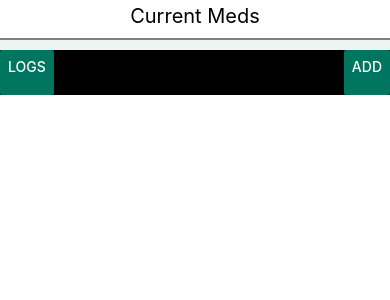
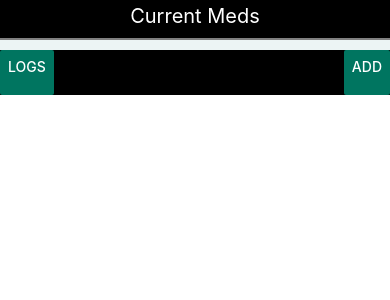
Before and after one commit to sthiessen98/med-tracker, a React Native app: screen / in a window 390 px wide. Shown: the top 300 px of the page. Built offline with nearby package versions, Linux system fonts and the light colour scheme.

Commit message:
Removed styling based on preferred color scheme

```diff
--- a/src/Components/ScreenHeader.tsx
+++ b/src/Components/ScreenHeader.tsx
@@ -6,8 +6,8 @@ interface IScreenHeaderProps{
 
 function ScreenHeader({title}: IScreenHeaderProps){
     return(
-    <View style={{ alignItems: 'stretch', backgroundColor: Appearance.getColorScheme() === 'dark'? 'black' : 'white', flexDirection: 'row', alignContent: 'center', height: 40, marginBottom: 10, borderBottomColor: 'grey', borderBottomWidth: 2, borderStyle: 'solid' }}>
-        <Text style={{textAlign: 'center', width: '100%', fontSize:20, padding: 4, color: Appearance.getColorScheme() === 'dark' ? 'white' : 'black'}}>{title}</Text>
+    <View style={{ alignItems: 'stretch', backgroundColor: 'black', flexDirection: 'row', alignContent: 'center', height: 40, marginBottom: 10, borderBottomColor: 'grey', borderBottomWidth: 2, borderStyle: 'solid' }}>
+        <Text style={{textAlign: 'center', width: '100%', fontSize:20, padding: 4, color: 'white'}}>{title}</Text>
     </View>
     );
 }
```
